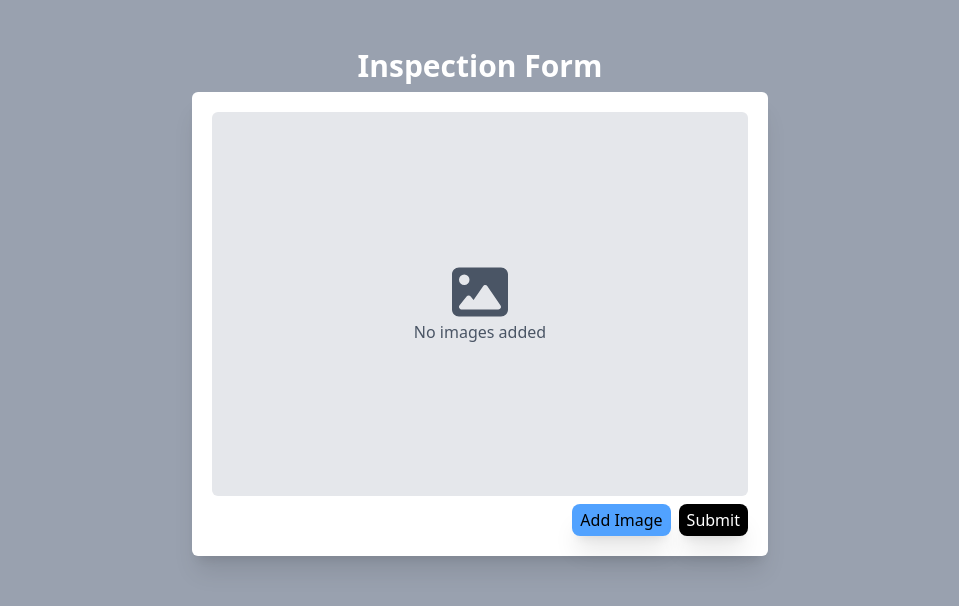
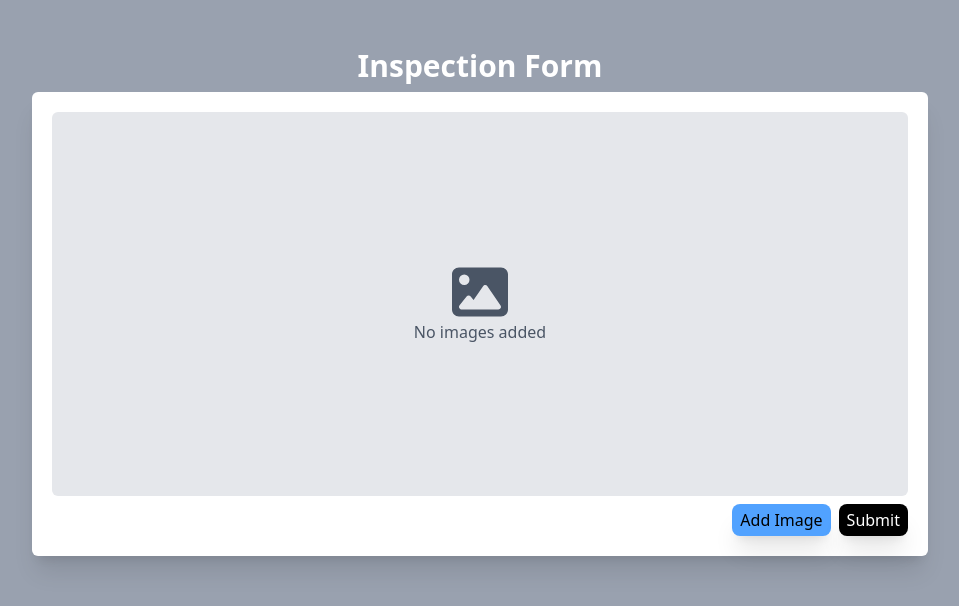
Before and after one commit to RafiMoreno/inspection-fe, a React (Vite) app: page / in a window 1280 px wide. Shown: the top 606 px of the page, without its empty margins (160-1119 px from the left). Built offline with nearby package versions, Linux system fonts and the light colour scheme.

Commit message:
feat: listed and previewed images added to the form

```diff
--- a/src/App.tsx
+++ b/src/App.tsx
@@ -42,19 +42,38 @@ function App() {
     setChoosenImage(null);
   };
 
-  console.log(images);
-
   return (
     <>
       <div className="w-full h-screen p-12 flex flex-col bg-gray-400">
         <h1 className="text-center text-3xl font-bold text-white">
           Inspection Form
         </h1>
-        <div className="w-xl mt-2 shadow-xl self-center flex flex-col rounded-md p-5 bg-white">
-          <div className="flex flex-col items-center justify-center h-96 bg-gray-200 rounded-md">
-            <FaImage size={56} color="#4a5565" />
-            <p className="font-light text-gray-600">No images added</p>
-          </div>
+        <div className="w-4xl mt-2 shadow-xl self-center flex flex-col rounded-md p-5 bg-white">
+          {images.length == 0 ? (
+            <div className="flex flex-col items-center justify-center h-96 bg-gray-200 rounded-md">
+              <FaImage size={56} color="#4a5565" />
+              <p className="font-light text-gray-600">No images added</p>
+            </div>
+          ) : (
+            <div className="flex flex-wrap justify-center bg-gray-200 rounded-md gap-2 p-1">
+              {
+                images.map((img) => (
+                  <div className="bg-white rounded-t-lg rounded-b-md shadow-md">
+                    <div className="flex flex-col w-32 h-32">
+                      <img
+                        src={img.image}
+                        alt="Preview"
+                        className="w-full h-full object-contain rounded-t-lg"
+                      />
+                    </div>
+                    <p className="font-medium text-center">
+                      {img.label}
+                    </p>
+                  </div>
+                )
+              )}
+            </div>
+          )}
           <div className="flex flex-row gap-2 justify-end mt-2">
             <button
               onClick={() => setFormOpen(true)}
```
